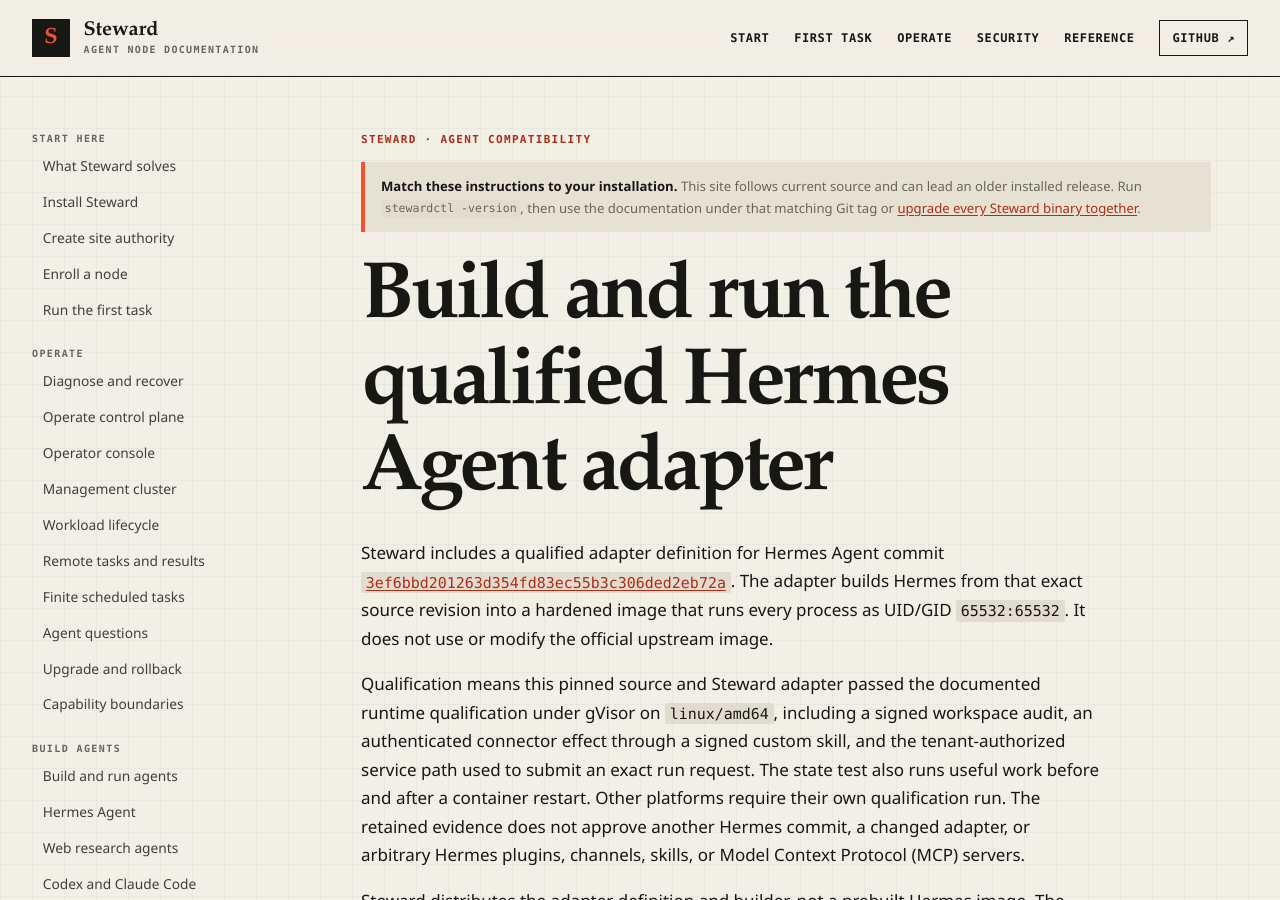
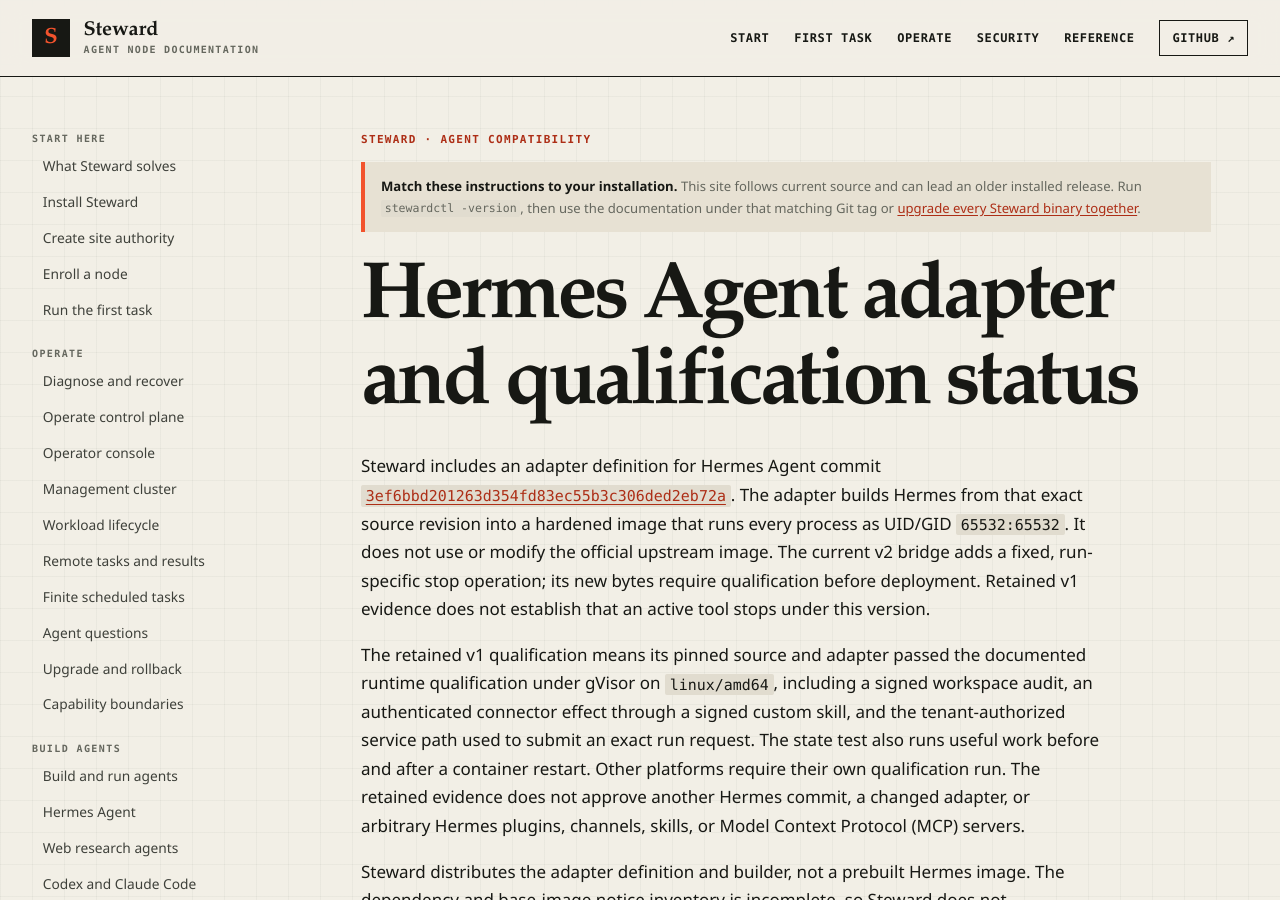
Before and after one commit to hardrails/steward, a Jekyll site: the page built from docs/guides/hermes-agent.md, in a window 1280 px wide and 900 px high. Built offline with Jekyll 4.4.1, drawn with Linux system fonts in a browser that asks for light colours; some of the changed text lies outside the part shown.

Commit message:
Explain qualification-pending adapters and the maintainer release path

```diff
--- a/docs/guides/hermes-agent.md
+++ b/docs/guides/hermes-agent.md
@@ -4,15 +4,17 @@
 section: Agent compatibility
 ---
 
-# Build and run the qualified Hermes Agent adapter
+# Hermes Agent adapter and qualification status
 
-Steward includes a qualified adapter definition for Hermes Agent commit
+Steward includes an adapter definition for Hermes Agent commit
 [`3ef6bbd201263d354fd83ec55b3c306ded2eb72a`](https://github.com/NousResearch/hermes-agent/commit/3ef6bbd201263d354fd83ec55b3c306ded2eb72a).
 The adapter builds Hermes from that exact source revision into a hardened image that
 runs every process as UID/GID `65532:65532`. It does not use or modify the official
-upstream image.
+upstream image. The current v2 bridge adds a fixed, run-specific stop operation;
+its new bytes require qualification before deployment. Retained v1 evidence does
+not establish that an active tool stops under this version.
 
-Qualification means this pinned source and Steward adapter passed the documented
+The retained v1 qualification means its pinned source and adapter passed the documented
 runtime qualification under gVisor on `linux/amd64`, including a signed workspace audit, an
 authenticated connector effect through a signed custom skill, and the
 tenant-authorized service path used to submit an exact run request. The state test
@@ -261,6 +263,13 @@
 or checkout and the source transfer through your own trust process.
 
 ## Rerun the end-to-end qualification
+
+Local development runs build, vet, and all ordinary tests without certifying an
+adapter release. Exact-source evidence verification uses the `qualification` Go
+test tag. The required CI job and release packager always enable it and discard
+ambient Go skip/list settings. This lets maintainers commit an unqualified source
+candidate for the hosted job without bypassing hooks or editing old evidence.
+The candidate cannot pass release checks until both fresh evidence files match.
 
 Run qualification only on a disposable `linux/amd64` host with Docker, the `runsc`
 gVisor runtime, Python 3, util-linux `setpriv`, `curl`, `base64`, and standard
```
Also changed, not shown: docs/releasing.md (+12 -0 lines), README.md.
